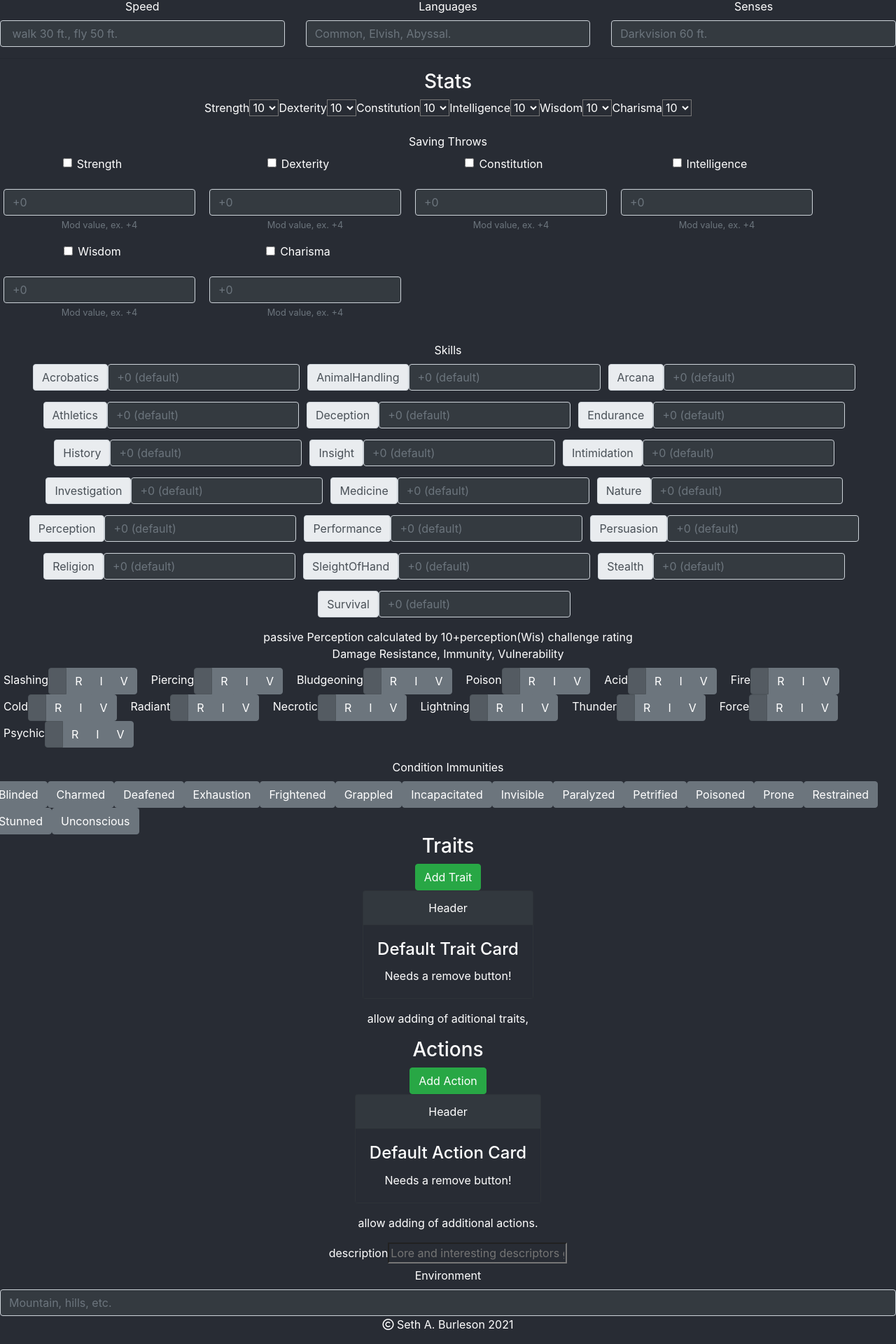
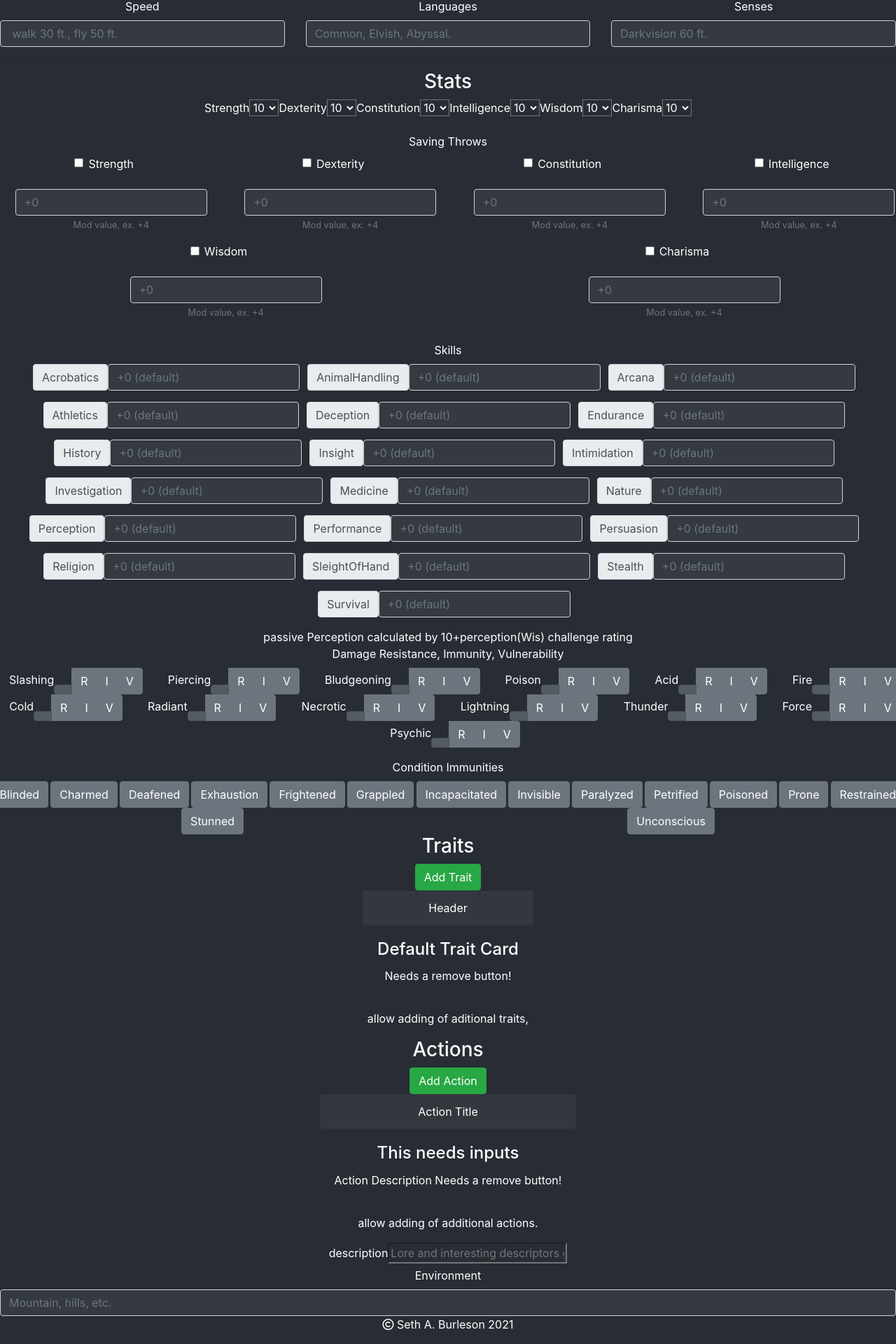
Before and after one commit to sbrevolution5/xml-monster-muncher, a React (Create React App) app: page / in a window 1280 px wide. Shown: the part 255-2175 px from the top of the page at 70% size. Built offline with nearby package versions, Linux system fonts and the light colour scheme.

Commit message:
attempted fix for conditions toggle

```diff
--- a/src/App.css
+++ b/src/App.css
@@ -1,6 +1,8 @@
 *{
   background-color: #282c34;
   color: white;
+  padding: auto;
+  margin: auto;
 }
 .App {
   text-align: center;
--- a/src/components/ActionCard.js
+++ b/src/components/ActionCard.js
@@ -5,10 +5,10 @@ export default class ActionCard extends Component {
             <div>
             {/* remove buton for each card  */}
         <div className="card text-white bg-dark mb-3 d-inline-block">
-            <div className="card-header">Header</div>
+            <div className="card-header">Action Title</div>
             <div className="card-body">
-                <h4 className="card-title">Default Action Card</h4>
-                <p className="card-text">Needs a remove button!</p>
+                <h4 className="card-title">This needs inputs</h4>
+                <p className="card-text">Action Description Needs a remove button!</p>
             </div>
         </div>
         </div>
--- a/src/components/Conditions.js
+++ b/src/components/Conditions.js
@@ -10,7 +10,7 @@ class Conditions extends Component{
                 //buttons need to be toggleable!
                 return(
                     <div className  ="form-group-btn">
-                            <button type="button" class="btn btn-secondary" name="" id={value+ "Btn"}>
+                            <button type="button" class="btn btn-toggle btn-secondary" data-toggle={value+"button"} aria-pressed="false" name="" id={value+ "Btn"}>
                             {value}
                             </button>
                     </div>
```
